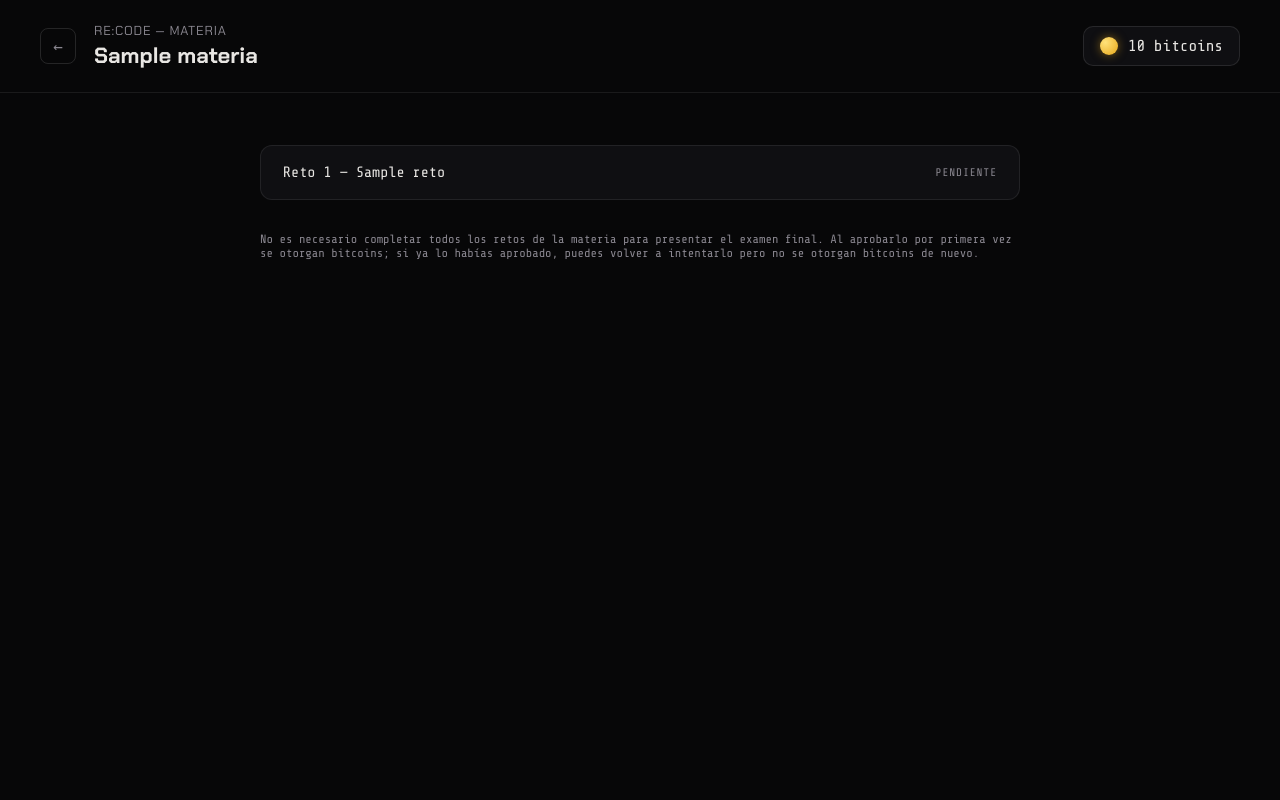
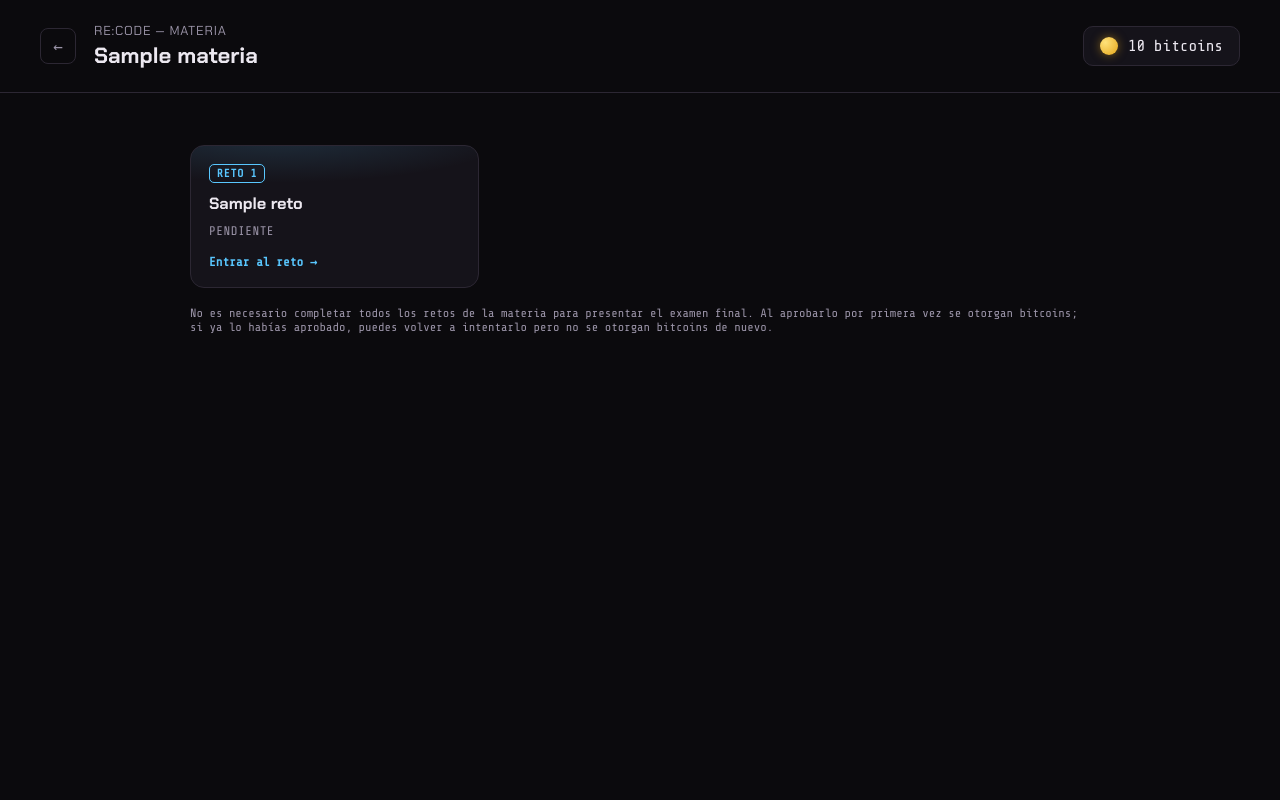
Before and after one commit to Mony-B/TSP_Tetra.R_Repositorio_A26, a Django app: template mapa/templates/mapa/materia.html in a window 1280 px wide. Run offline with Django 5.2, Linux system fonts and the light colour scheme; the template is opened without the code that fills it: most values are stand-ins (such as "Sample title", 1, 10 or a date in 2020).

Commit message:
Selección de retos como cuadrícula de tarjetas (estilo del prototipo) y paleta unificada
- mapa/materia.html + materia.css: reemplaza la lista plana de retos por
  una cuadrícula de tarjetas (tag, título, estado, "Entrar al reto →"),
  como el hub de selección del prototipo integrado. Se mantiene la
  tipografía del sitio (Chakra Petch) para los títulos en vez de la
  fuente serif del prototipo, que no combina con el resto de la
  interfaz.
- comun/static/comun/css/reto.css: mismas variables de color que la
  pantalla de selección (fondo #0b0a0d, tarjeta #15131a, acento azul
  #59c7ff), para que la pantalla de cada reto se vea como parte de la
  misma interfaz. El verde turquesa queda reservado solo para marcar lo
  ya completado ("hecho").
- reto_parabolica: quita la etiqueta "Objetivo: fijo" de la pantalla
  (el objetivo sigue fijo por el requisito R90, solo se quitó el aviso
  en texto) y recolorea la cuadrícula/trayectoria del lienzo de verde a
  azul para que combine con la tarjeta.

Co-Authored-By: Claude Sonnet 5 <noreply@anthropic.com>
Claude-Session: https://claude.ai/code/session_01F9dH6fYgxvyjHH1pH47cr9

```diff
--- a/mapa/static/mapa/css/materia.css
+++ b/mapa/static/mapa/css/materia.css
@@ -1,42 +1,57 @@
-/* Pantalla "Selección de retos" de una materia (Re:Code). */
+/* Pantalla "Selección de retos" de una materia (Re:Code).
+   Cuadrícula de tarjetas al estilo del prototipo integrado de retos
+   (el "hub" de selección): misma paleta oscura y tarjetas con acento de
+   color, pero con la tipografía del sitio (Chakra Petch) en los títulos
+   en vez de la fuente serif del prototipo, que no combina con el resto
+   de la interfaz. */
+:root {
+    --bg: #0b0a0d;
+    --surface: #15131a;
+    --surface-2: #1d1a24;
+    --line: #2c2733;
+    --fg: #ece8f0;
+    --muted: #9b94a8;
+    --accent: #59c7ff;
+}
+
 html, body {
     margin: 0;
     min-height: 100%;
-    background: #070708;
+    background: var(--bg);
     font-family: "Share Tech Mono", monospace;
-    color: #e8e6e3;
+    color: var(--fg);
 }
 .wrap { min-height: 100vh; display: flex; flex-direction: column; }
 
 .topbar {
     display: flex; align-items: center; justify-content: space-between;
     padding: 22px 40px;
-    border-bottom: 1px solid rgba(255, 255, 255, .08);
+    border-bottom: 1px solid var(--line);
 }
 .topbar-izq { display: flex; align-items: center; gap: 18px; }
 .volver {
     display: flex; align-items: center; justify-content: center;
     width: 34px; height: 34px;
-    border: 1px solid rgba(255, 255, 255, .12);
+    border: 1px solid var(--line);
     border-radius: 8px;
-    color: #8a8790;
+    color: var(--muted);
     text-decoration: none;
     font-size: 16px;
     flex: none;
 }
-.volver:hover { color: #e8e6e3; border-color: rgba(255, 255, 255, .3); }
+.volver:hover { color: var(--fg); border-color: rgba(255, 255, 255, .3); }
 .brand {
     font-family: "Chakra Petch", monospace;
-    letter-spacing: .06em; font-size: 13px; color: #8a8790;
+    letter-spacing: .06em; font-size: 13px; color: var(--muted);
     text-transform: uppercase;
 }
 .subject {
     font-family: "Chakra Petch", monospace; font-weight: 700;
-    font-size: 22px; color: #e8e6e3; margin-top: 2px;
+    font-size: 22px; color: var(--fg); margin-top: 2px;
 }
 .wallet {
     display: flex; align-items: center; gap: 10px;
-    background: #0f0f12; border: 1px solid rgba(255, 255, 255, .1);
+    background: var(--surface); border: 1px solid var(--line);
     border-radius: 10px; padding: 10px 16px; flex: none;
 }
 .coin {
@@ -46,41 +61,76 @@ html, body {
 }
 
 .body { flex: 1; display: flex; justify-content: center; padding: 52px 40px; }
-.grid { width: 100%; max-width: 760px; display: flex; flex-direction: column; gap: 14px; }
+.grid-wrap { width: 100%; max-width: 900px; }
+
+/* Cuadrícula de tarjetas (una por reto), igual que el hub del prototipo. */
+.grid {
+    display: grid;
+    grid-template-columns: repeat(auto-fill, minmax(220px, 1fr));
+    gap: 16px;
+}
 
 .reto {
-    display: flex; align-items: center; justify-content: space-between;
-    padding: 18px 22px; border-radius: 12px;
-    border: 1px solid rgba(255, 255, 255, .08);
-    background: #0f0f12;
-    text-decoration: none; color: inherit;
+    --card-accent: var(--accent);
+    display: flex; flex-direction: column; gap: 10px;
+    text-align: left; text-decoration: none; color: inherit;
+    background: var(--surface); border: 1px solid var(--line); border-radius: 14px;
+    padding: 18px;
+    position: relative; overflow: hidden;
+    transition: border-color .15s, transform .15s;
 }
-.reto .name { font-size: 15px; color: #e8e6e3; }
+.reto::before {
+    content: ""; position: absolute; inset: 0; pointer-events: none;
+    background: radial-gradient(ellipse 140% 60% at 30% -10%, rgba(89, 199, 255, .16), transparent 60%);
+}
+.reto:hover { border-color: var(--card-accent); transform: translateY(-2px); }
+
+.reto .tag {
+    font-family: "Share Tech Mono", monospace; font-size: .7rem; font-weight: 700;
+    letter-spacing: .06em; color: var(--card-accent);
+    border: 1px solid var(--card-accent); border-radius: 5px; padding: 2px 7px;
+    width: fit-content; position: relative; z-index: 1;
+}
+.reto .name {
+    font-family: "Chakra Petch", monospace; font-weight: 700; font-size: 1.02rem;
+    position: relative; z-index: 1;
+}
 .reto .st {
-    font-size: 11px; letter-spacing: .08em; text-transform: uppercase;
-    color: #8a8790;
+    font-size: .78rem; letter-spacing: .04em; text-transform: uppercase;
+    color: var(--muted); position: relative; z-index: 1;
 }
+.reto.done { --card-accent: #19ffb4; }
 .reto.done .st { color: #19ffb4; }
-.sin-retos { padding: 18px 22px; color: #8a8790; font-size: 14px; }
+.reto .enter {
+    margin-top: auto; padding-top: 6px; font-size: .78rem; font-weight: 600;
+    color: var(--card-accent); position: relative; z-index: 1;
+}
+.sin-retos { padding: 18px 22px; color: var(--muted); font-size: 14px; }
 
-.exam {
-    border: 1px solid rgba(225, 29, 46, .45);
-    background: linear-gradient(180deg, rgba(225, 29, 46, .10), rgba(225, 29, 46, .03));
+/* El examen va aparte: siempre disponible, con su propio acento rojo. */
+.exam-card {
+    margin-top: 22px;
+    display: flex; align-items: center; justify-content: space-between; gap: 14px;
+    flex-wrap: wrap;
+    padding: 20px 22px; border-radius: 14px;
+    border: 1px solid rgba(225, 29, 46, .4);
+    background: linear-gradient(180deg, rgba(225, 29, 46, .12), rgba(225, 29, 46, .03));
 }
-.exam .name { font-family: "Chakra Petch", monospace; font-weight: 700; font-size: 17px; }
+.exam-card .name { font-family: "Chakra Petch", monospace; font-weight: 700; font-size: 17px; }
+.exam-card .st { font-size: .8rem; color: var(--muted); margin-top: 4px; display: block; }
 a.go {
     font-family: "Chakra Petch", monospace; font-size: 12px;
     letter-spacing: .06em; text-transform: uppercase;
-    text-decoration: none; color: #070708; background: #19ffb4;
+    text-decoration: none; color: var(--bg); background: var(--accent);
     border-radius: 8px; padding: 11px 18px; flex: none;
 }
-a.go.hecho { background: #8a8790; }
+a.go.hecho { background: var(--muted); }
 
-.hint { margin-top: 18px; font-size: 12px; color: #8a8790; max-width: 760px; }
+.hint { margin-top: 18px; font-size: 12px; color: var(--muted); max-width: 900px; }
 
 @media (max-width: 600px) {
     .topbar { padding: 16px 20px; }
     .body { padding: 28px 20px; }
-    .reto { flex-wrap: wrap; gap: 8px; }
+    .exam-card { flex-direction: column; align-items: flex-start; }
     a.go { width: 100%; text-align: center; }
 }
--- a/mapa/templates/mapa/materia.html
+++ b/mapa/templates/mapa/materia.html
@@ -23,20 +23,24 @@
     </header>
 
     <main class="body">
+        <div class="grid-wrap">
             <div class="grid">
                 {% for reto in retos %}
                 <a href="{{ reto.url }}" class="reto{% if reto.resuelto %} done{% endif %}">
-                <span class="name">Reto {{ forloop.counter }} — {{ reto.titulo }}</span>
-                <span class="st">{% if reto.resuelto %}Completado{% else %}Pendiente{% endif %}</span>
+                    <span class="tag">RETO {{ forloop.counter }}</span>
+                    <span class="name">{{ reto.titulo }}</span>
+                    <span class="st">{% if reto.resuelto %}✓ Completado{% else %}Pendiente{% endif %}</span>
+                    <span class="enter">Entrar al reto →</span>
                 </a>
                 {% empty %}
                 <p class="sin-retos">Esta materia todavía no tiene retos.</p>
                 {% endfor %}
+            </div>
 
             {% if tiene_examen %}
-            <div class="reto exam">
+            <div class="exam-card">
                 <span>
-                    <span class="name">Examen final — {{ materia.nombre }}</span><br>
+                    <span class="name">Examen final — {{ materia.nombre }}</span>
                     <span class="st">Disponible en cualquier momento</span>
                 </span>
                 <a class="go{% if examen_aprobado %} hecho{% endif %}" href="{% url 'batalla:examen' materia.slug %}">
--- a/reto_parabolica/templates/reto_parabolica/reto.html
+++ b/reto_parabolica/templates/reto_parabolica/reto.html
@@ -58,7 +58,6 @@
 <div id="parabolica" data-disparo-url="{{ disparo_url }}" data-reintentar-url="{{ reintentar_url }}">
     <div class="estado-tiro">
         <span>Intentos: <span class="intentos-puntos" id="puntos"></span></span>
-        <span>Objetivo: fijo (visible en el lienzo)</span>
     </div>
 
     <div class="lienzo-caja">
```
Also changed, not shown: comun/static/comun/css/reto.css (+42 -27 lines), reto_parabolica/static/reto_parabolica/juego.js (+5 -5 lines). Lines whose indentation alone changed are shown as unchanged.
